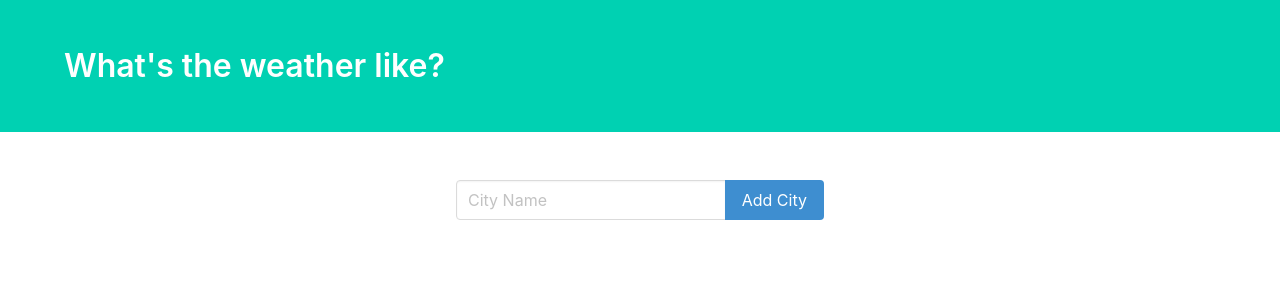
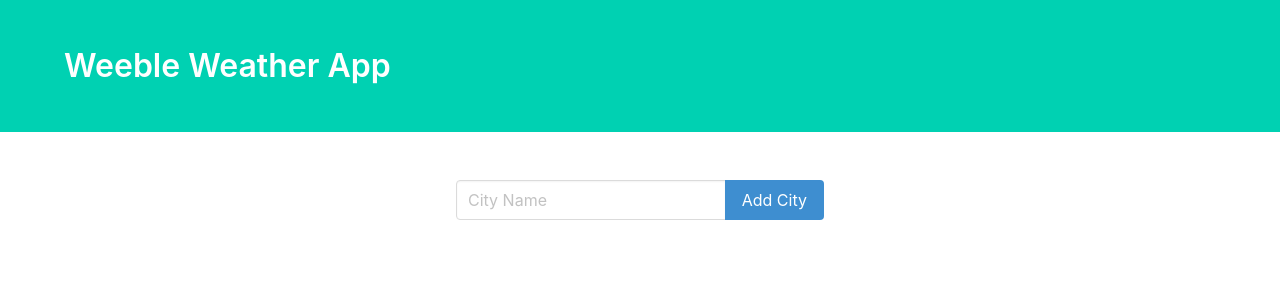
Before and after one commit to ddorz/Weeble-Weather-App, a Django app: page / in a window 1280 px wide. Shown: the top 281 px of the page. Run offline with Django 3.2, Linux system fonts and the light colour scheme; some libraries are stand-ins or nearby versions.

Commit message:
Updated index.html

```diff
--- a/Weeble/templates/weeble/index.html
+++ b/Weeble/templates/weeble/index.html
@@ -5,7 +5,7 @@
     <meta charset="UTF-8">
     <meta name="viewport" content="width=device-width, initial-scale=1.0">
     <meta http-equiv="X-UA-Compatible" content="ie=edge">
-    <title>What's the weather like?</title>
+    <title>Weeble</title>
     <link rel="stylesheet" href="https://cdnjs.cloudflare.com/ajax/libs/bulma/0.6.2/css/bulma.css" />
 </head>
 <body>
@@ -13,7 +13,7 @@
         <div class="hero-body">
             <div class="container">
                 <h1 class="title">
-                    What's the weather like?
+                    Weeble Weather App
                 </h1>
             </div>
         </div>
@@ -52,9 +52,9 @@
                             <div class="media-content">
                                 <div class="content">
                                     <p>
-                                        <span class="title">Las Vegas</span>
+                                        <span class="title">Tampa</span>
                                         <br>
-                                        <span class="subtitle">29° F</span>
+                                        <span class="subtitle">76° F</span>
                                         <br> thunderstorm with heavy rain
                                     </p>
                                 </div>
```
